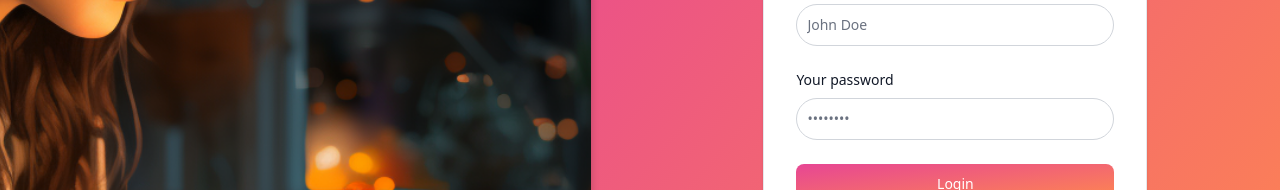
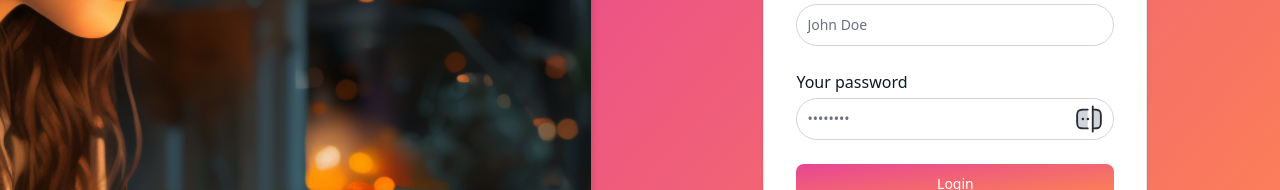
Before and after one commit to SwiftCode0325/portfolio_next_job, a SvelteKit app: page /login in a window 1280 px wide. Shown: the part 315-505 px from the top of the page. Built offline with nearby package versions, Linux system fonts and the light colour scheme; no server answers.

Commit message:
add password visible feature at password section

```diff
--- a/src/routes/login/+page.svelte
+++ b/src/routes/login/+page.svelte
@@ -11,6 +11,7 @@
   let username = '';
   let password = '';
   let getError = writable(false);
+  let showPassword = writable(true)
 
     async function signIn(evt) {
         //prevent page go to the top when the button is clicked//
@@ -44,6 +45,11 @@
   flipCardInner = document.getElementById('flip-card-inner');
 
   flipCardInner.style.transform = "rotateY(180deg)";
+  }
+
+  // function to toggle the state of the showPassword store //
+  function togglePasswordVisibility() {
+      showPassword = !showPassword;
   }
 </script>
 
@@ -231,13 +237,38 @@
 
                         <!-- password section -->
                         <div>
-                            <label for="password" class="block mb-2 text-lg sm:text-base font-medium text-gray-900 dark:text-white text-left">Your password</label>
+                                <label for="password" class="block pb-1 text-lg sm:text-base font-medium text-gray-900 dark:text-white text-left">Your password</label>
+                                    <div class="relative">
+                                        {#if showPassword}
+
                                         <input type="password"
                name="password"
                placeholder="••••••••"
-                            class="bg-white border border-gray-300 text-gray-900 text-base sm:text-sm rounded-full focus:ring-pink-600 focus:border-pink-600 block w-full p-2.5"
-                            required
-                            bind:value={password}>
+               class="bg-white border border-gray-300 text-gray-900 text-base sm:text-sm rounded-full focus:ring-pink-600 focus:border-pink-600 block w-full p-2.5" required
+               bind:value={password}
+        >
+
+
+    {:else}
+        <input type="text"
+               name="password"
+               placeholder="••••••••"
+               class="bg-white border border-gray-300 text-gray-900 text-base sm:text-sm rounded-full focus:ring-pink-600 focus:border-pink-600 block w-full p-2.5" required
+               bind:value={password}
+        >
+    {/if}
+                                        <!-- svelte-ignore a11y-interactive-supports-focus -->
+                                        <!-- svelte-ignore a11y-click-events-have-key-events -->
+                                        <div class="absolute inset-y-0 top-1.5 right-2.5">
+                                            <svg on:click={togglePasswordVisibility} role="button" class="cursor-pointer fill-gray-300" width="30px" height="30px" viewBox="0 0 24 24" fill="none" xmlns="http://www.w3.org/2000/svg">
+                                            <path d="M11.02 19.5H7.5C6.88 19.5 6.33 19.48 5.84 19.41C3.21 19.12 2.5 17.88 2.5 14.5V9.5C2.5 6.12 3.21 4.88 5.84 4.59C6.33 4.52 6.88 4.5 7.5 4.5H10.96" stroke="#292D32" stroke-width="1.5" stroke-linecap="round" stroke-linejoin="round"/>
+                                            <path d="M15.02 4.5H16.5C17.12 4.5 17.67 4.52 18.16 4.59C20.79 4.88 21.5 6.12 21.5 9.5V14.5C21.5 17.88 20.79 19.12 18.16 19.41C17.67 19.48 17.12 19.5 16.5 19.5H15.02" stroke="#292D32" stroke-width="1.5" stroke-linecap="round" stroke-linejoin="round"/>
+                                            <path d="M15 2V22" stroke="#292D32" stroke-width="1.5" stroke-linecap="round" stroke-linejoin="round"/>
+                                            <path d="M11.0945 12H11.1035" stroke="#292D32" stroke-width="2" stroke-linecap="round" stroke-linejoin="round"/>
+                                            <path d="M7.09448 12H7.10346" stroke="#292D32" stroke-width="2" stroke-linecap="round" stroke-linejoin="round"/>
+                                            </svg>
+                                        </div>
+                                    </div>
                             </div>
 
                         <button type="submit" class="w-full text-white bg-gradient-to-br from-pink-500 to-orange-400 hover:bg-gradient-to-bl font-medium rounded-lg text-sm px-5 py-2.5 text-center">
@@ -346,13 +377,38 @@
 
                       <!-- password section -->
                         <div>
-                            <label for="password" class="block mb-2 text-sm font-medium text-gray-900 dark:text-white">Your password</label>
+                                <label for="password" class="block pb-1 text-lg sm:text-base font-medium text-gray-900 dark:text-white text-left">Your password</label>
+                                    <div class="relative">
+                                        {#if showPassword}
+
                                         <input type="password"
                name="password"
                placeholder="••••••••"
-                            class="bg-white border border-gray-300 text-gray-900 text-sm rounded-full focus:ring-pink-600 focus:border-pink-600 block w-full p-2.5 dark:bg-gray-700 dark:border-gray-600 dark:placeholder-gray-400 dark:text-white dark:focus:ring-blue-500 dark:focus:border-blue-500"
-                            required
-                            bind:value={password}>
+               class="bg-white border border-gray-300 text-gray-900 text-base sm:text-sm rounded-full focus:ring-pink-600 focus:border-pink-600 block w-full p-2.5" required
+               bind:value={password}
+        >
+
+
+    {:else}
+        <input type="text"
+               name="password"
+               placeholder="••••••••"
+               class="bg-white border border-gray-300 text-gray-900 text-base sm:text-sm rounded-full focus:ring-pink-600 focus:border-pink-600 block w-full p-2.5" required
+               bind:value={password}
+        >
+    {/if}
+                                        <!-- svelte-ignore a11y-interactive-supports-focus -->
+                                        <!-- svelte-ignore a11y-click-events-have-key-events -->
+                                        <div class="absolute inset-y-0 top-1.5 right-2.5">
+                                            <svg on:click={togglePasswordVisibility} role="button" class="cursor-pointer fill-gray-300" width="30px" height="30px" viewBox="0 0 24 24" fill="none" xmlns="http://www.w3.org/2000/svg">
+                                            <path d="M11.02 19.5H7.5C6.88 19.5 6.33 19.48 5.84 19.41C3.21 19.12 2.5 17.88 2.5 14.5V9.5C2.5 6.12 3.21 4.88 5.84 4.59C6.33 4.52 6.88 4.5 7.5 4.5H10.96" stroke="#292D32" stroke-width="1.5" stroke-linecap="round" stroke-linejoin="round"/>
+                                            <path d="M15.02 4.5H16.5C17.12 4.5 17.67 4.52 18.16 4.59C20.79 4.88 21.5 6.12 21.5 9.5V14.5C21.5 17.88 20.79 19.12 18.16 19.41C17.67 19.48 17.12 19.5 16.5 19.5H15.02" stroke="#292D32" stroke-width="1.5" stroke-linecap="round" stroke-linejoin="round"/>
+                                            <path d="M15 2V22" stroke="#292D32" stroke-width="1.5" stroke-linecap="round" stroke-linejoin="round"/>
+                                            <path d="M11.0945 12H11.1035" stroke="#292D32" stroke-width="2" stroke-linecap="round" stroke-linejoin="round"/>
+                                            <path d="M7.09448 12H7.10346" stroke="#292D32" stroke-width="2" stroke-linecap="round" stroke-linejoin="round"/>
+                                            </svg>
+                                        </div>
+                                    </div>
                             </div>
 
 
```
Lines whose indentation alone changed are shown as unchanged.
